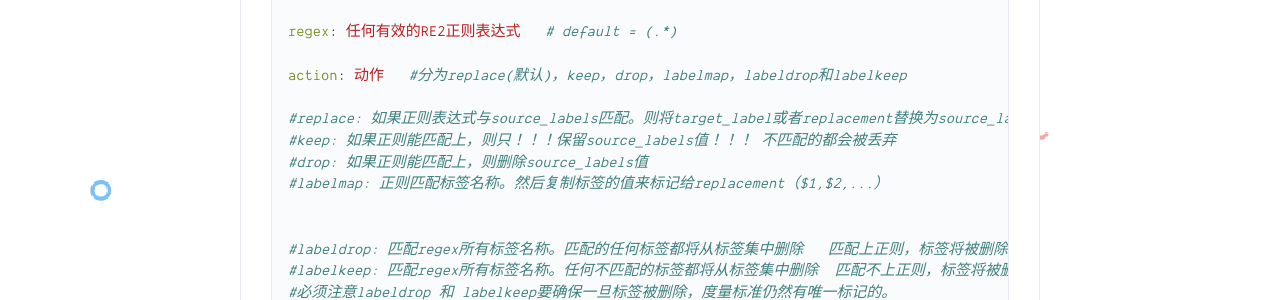
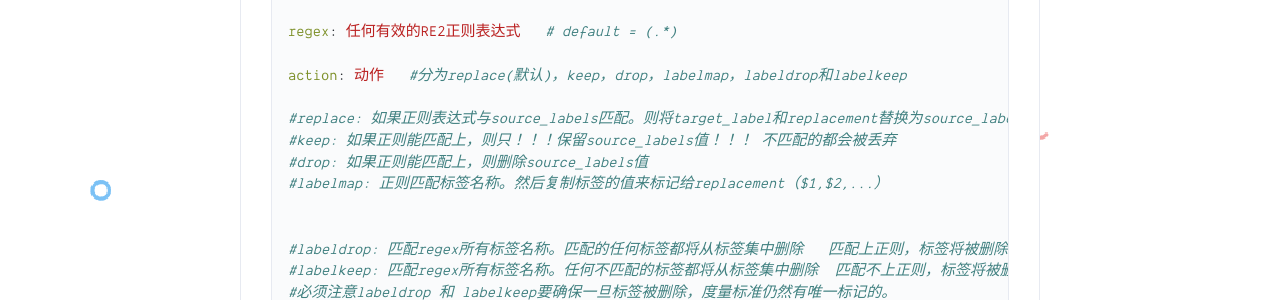
Before and after one commit to WuChenLinux/yw, a Jekyll site: the page built from _posts/2018-11-21-Prometheus-scrape.md, in a window 1280 px wide and 900 px high, scrolled down 2091 px. Shown: the part 149-449 px from the top of the window. Built offline with Jekyll 4.4.1, drawn with Linux system fonts in a browser that asks for light colours; comment, search, counter and statistics services are not loaded.

Commit message:
Update 2018-11-21-Prometheus-scrape.md

```diff
--- a/_posts/2018-11-21-Prometheus-scrape.md
+++ b/_posts/2018-11-21-Prometheus-scrape.md
@@ -88,7 +88,7 @@ regex: 任何有效的RE2正则表达式   # default = (.*)
 
 action: 动作   #分为replace(默认)，keep，drop，labelmap，labeldrop和labelkeep
 
-#replace: 如果正则表达式与source_labels匹配。则将target_label或者replacement替换为source_labels的值！！！($1,$2,...),如果正则表达式不匹配, 则不会进行替换
+#replace: 如果正则表达式与source_labels匹配。则将target_label和replacement替换为source_labels的值！！！($1,$2,...),如果正则表达式不匹配, 则不会进行替换
 #keep: 如果正则能匹配上，则只！！！保留source_labels值！！！ 不匹配的都会被丢弃
 #drop: 如果正则能匹配上，则删除source_labels值
 #labelmap: 正则匹配标签名称。然后复制标签的值来标记给replacement（$1,$2,...）
```
